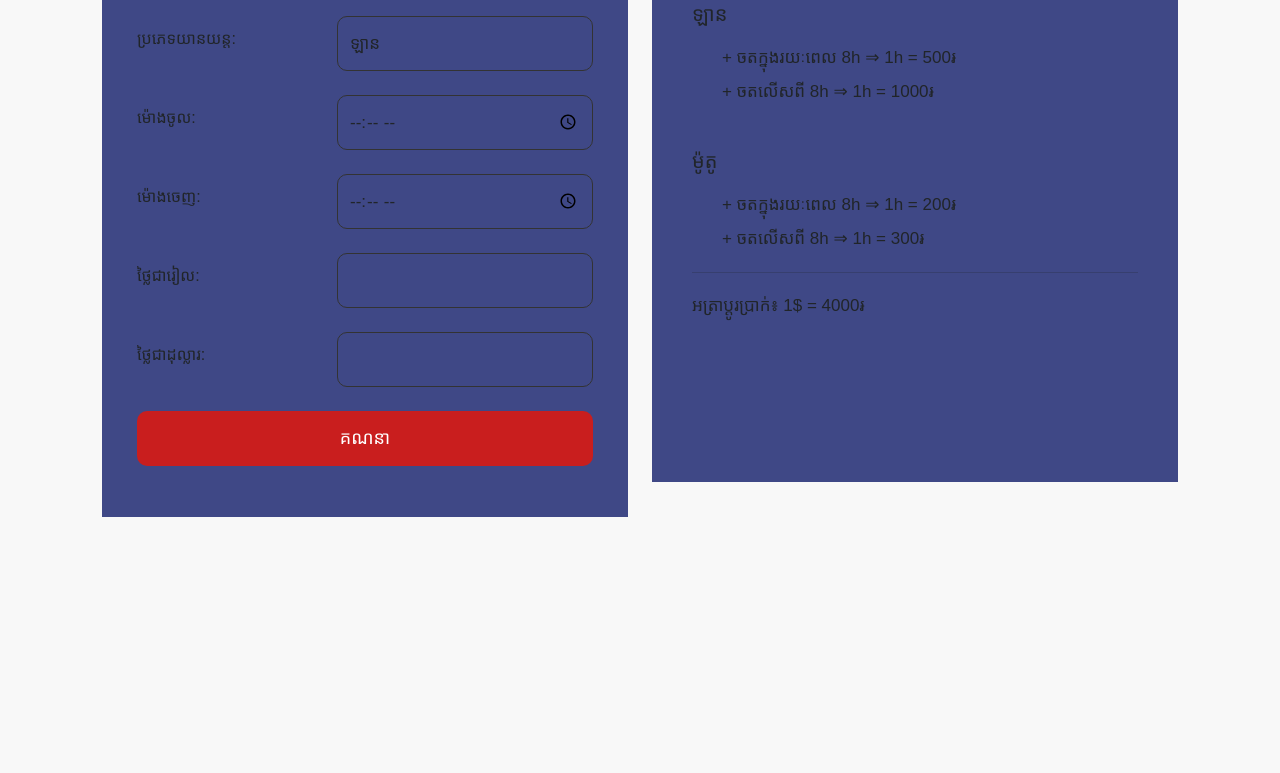
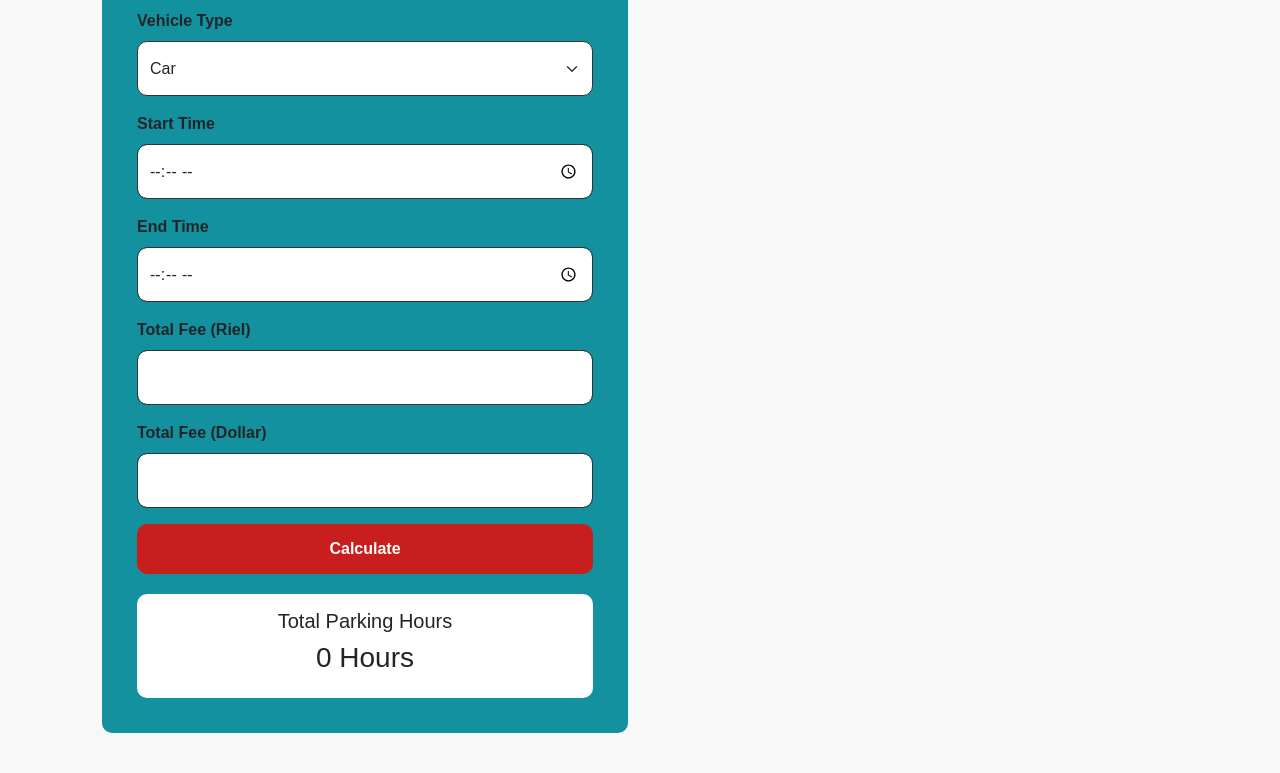
Before and after one commit to cheatthearadev/Final_exam_parkingcalculator, a plain HTML site: page Final_exam/index.html in a window 1280 px wide. Shown: the part 128-901 px from the top of the page. Before the commit the page ends 800 px from the top, so only its background shows below. Drawn offline with nearby package versions, Linux system fonts and the light colour scheme; a web font is replaced by a local one.

Commit message:
first commit

```diff
--- a/Final_exam/index.html
+++ b/Final_exam/index.html
@@ -1,19 +1,15 @@
-
 <!DOCTYPE html>
-<html lang="km">
+<html lang="en">
 <head>
     <meta charset="UTF-8">
     <meta name="viewport" content="width=device-width, initial-scale=1.0">
-    <title>Parking Calculator</title>
-
+    <title>Parking Fee Calculator</title>
     <link href="https://cdn.jsdelivr.net/npm/bootstrap@5.3.3/dist/css/bootstrap.min.css" rel="stylesheet">
-
-    <link href="https://fonts.googleapis.com/css2?family=Battambang:wght@400;700&display=swap" rel="stylesheet">
 
     <style>
         body {
             background: #f8f8f8;
-            font-family: 'Battambang', sans-serif;
+            font-family: Arial, sans-serif;
         }
 
         .main-container {
@@ -21,84 +17,50 @@
             margin: 40px auto;
         }
 
-        .calculator, .price-info {
-            background: #3f4886;
+        .calculator,
+        .price-info {
+            background: #14919f;
             padding: 35px;
             min-height: 570px;
+            border-radius: 10px;
         }
 
-        .calculator h4 {
-            color: white;
-            text-align: center;
-            margin-bottom: 40px;
-        }
-
-        .form-control, .form-select {
+        .form-control,
+        .form-select {
             height: 55px;
             border: 1.5px solid #333;
             border-radius: 10px;
-            background: transparent;
-            font-size: 17px;
         }
 
-        .form-control:focus, .form-select:focus {
-            border-color: #c91e1e;
-            box-shadow: none;
+        .calculate-btn {
+            background: #c91e1e;
+            color: white;
+            height: 50px;
+            border-radius: 10px;
+            font-weight: bold;
         }
 
-        .form-label {
-            font-size: 16px;
-        }
-
-        .btn-calculate {
-            background: #c91e1e;
-            color: white;
-            height: 55px;
-            border: none;
-            border-radius: 10px;
-            font-size: 18px;
-            width: 100%;
-        }
-
-        .btn-calculate:hover {
+        .calculate-btn:hover {
             background: #a81717;
             color: white;
         }
 
-        .price-info {
-            padding: 90px 40px;
-        }
-
-        .price-info h5 {
-            margin-bottom: 15px;
-        }
-
-        .price-info p {
-            line-height: 2;
-            font-size: 17px;
-            margin-left: 30px;
-        }
-
-        .result {
-            background: rgba(255,255,255,0.5);
+        .result-box {
+            background: white;
             padding: 15px;
             border-radius: 10px;
             margin-top: 20px;
-            display: none;
         }
 
-        @media(max-width: 768px) {
+        @media (max-width: 768px) {
             .main-container {
-                margin: 15px auto;
+                margin: 20px auto;
             }
 
-            .calculator, .price-info {
+            .calculator,
+            .price-info {
                 min-height: auto;
                 padding: 25px;
-            }
-
-            .price-info {
-                padding: 35px 25px;
             }
         }
     </style>
@@ -107,137 +69,69 @@
 <body>
 
 <div class="container main-container">
-
     <div class="row g-4">
 
-        <!-- Calculator -->
         <div class="col-md-6">
+            <div class="calculator">
+                <h2 class="text-center mb-4">Parking Fee Calculator</h2>
 
-            <div class="calculator">
-
-                <h4>គណនាថ្លៃចតយានយន្ត</h4>
-
-                <div class="row align-items-center mb-4">
-                    <div class="col-5">
-                        <label class="form-label">ប្រភេទយានយន្ត:</label>
+                <div class="mb-3">
+                    <label class="form-label fw-bold">Vehicle Type</label>
+                    <select id="vehicle" class="form-select">
+                        <option value="car">Car</option>
+                        <option value="motorcycle">Motorcycle</option>
+                    </select>
                 </div>
 
-                    <div class="col-7">
-                        <select id="vehicle" class="form-select">
-                            <option value="car">ឡាន</option>
-                            <option value="motorcycle">ម៉ូតូ</option>
-                        </select>
+                <div class="mb-3">
+                    <label class="form-label fw-bold">Start Time</label>
+                    <input type="time" id="startTime" class="form-control">
+                </div>
+
+                <div class="mb-3">
+                    <label class="form-label fw-bold">End Time</label>
+                    <input type="time" id="endTime" class="form-control">
+                </div>
+
+                <div class="mb-3">
+                    <label class="form-label fw-bold">Total Fee (Riel)</label>
+                    <input type="text" id="riel" class="form-control" readonly>
+                </div>
+
+                <div class="mb-3">
+                    <label class="form-label fw-bold">Total Fee (Dollar)</label>
+                    <input type="text" id="dollar" class="form-control" readonly>
+                </div>
+
+                <button onclick="calculate()" class="btn calculate-btn w-100">
+                    Calculate
+                </button>
+
+                <div class="result-box text-center">
+                    <h5>Total Parking Hours</h5>
+                    <h3 id="hours">0 Hours</h3>
+                    <p id="message" class="mb-0 text-danger"></p>
+                </div>
             </div>
         </div>
 
-                <div class="row align-items-center mb-4">
-                    <div class="col-5">
-                        <label class="form-label">ម៉ោងចូល:</label>
-                    </div>
-
-                    <div class="col-7">
-                        <input type="time" id="startTime" class="form-control">
-                    </div>
-                </div>
-
-                <div class="row align-items-center mb-4">
-                    <div class="col-5">
-                        <label class="form-label">ម៉ោងចេញ:</label>
-                    </div>
-
-                    <div class="col-7">
-                        <input type="time" id="endTime" class="form-control">
-                    </div>
-                </div>
-
-                <div class="row align-items-center mb-4">
-                    <div class="col-5">
-                        <label class="form-label">ថ្លៃជារៀល:</label>
-                    </div>
-
-                    <div class="col-7">
-                        <input type="text" id="riel" class="form-control" readonly>
-                    </div>
-                </div>
-
-                <div class="row align-items-center mb-4">
-                    <div class="col-5">
-                        <label class="form-label">ថ្លៃជាដុល្លារ:</label>
-                    </div>
-
-                    <div class="col-7">
-                        <input type="text" id="dollar" class="form-control" readonly>
-                    </div>
-                </div>
-
-                <button class="btn-calculate" onclick="calculate()">
-                    គណនា
-                </button>
-
-                <div id="result" class="result text-center">
-                    <strong id="hours"></strong>
-                </div>
-
-                <div id="message" class="text-danger mt-3"></div>
 
     </div>
 </div>
 
-
-        <!-- Price Information -->
-        <div class="col-md-6">
-
-            <div class="price-info">
-
-                <h5>ឡាន</h5>
-
-                <p>
-                    + ចតក្នុងរយៈពេល 8h
-                    ⇒ 1h = 500៛
-                    <br>
-                    + ចតលើសពី 8h
-                    ⇒ 1h = 1000៛
-                </p>
-
-                <br>
-
-                <h5>ម៉ូតូ</h5>
-
-                <p>
-                    + ចតក្នុងរយៈពេល 8h
-                    ⇒ 1h = 200៛
-                    <br>
-                    + ចតលើសពី 8h
-                    ⇒ 1h = 300៛
-                </p>
-
-                <hr>
-
-                <p class="ms-0">
-                    អត្រាប្តូរប្រាក់៖ 1$ = 4000៛
-                </p>
-
-            </div>
-        </div>
-
-    </div>
-</div>
-
-
 <script>
-
     function calculate() {
-
         let vehicle = document.getElementById("vehicle").value;
         let startTime = document.getElementById("startTime").value;
         let endTime = document.getElementById("endTime").value;
 
+        let rielInput = document.getElementById("riel");
+        let dollarInput = document.getElementById("dollar");
+        let hoursDisplay = document.getElementById("hours");
         let message = document.getElementById("message");
-    let result = document.getElementById("result");
 
         if (startTime === "" || endTime === "") {
-        message.innerText = "សូមបញ្ចូលម៉ោងចូល និងម៉ោងចេញ!";
-        result.style.display = "none";
+            message.innerText = "Please select start time and end time!";
             return;
         }
 
@@ -249,37 +143,34 @@ function calculate() {
 
         let totalMinutes = endMinutes - startMinutes;
 
-    if (totalMinutes <= 0) {
-        totalMinutes += 1440;
+        if (totalMinutes < 0) {
+            totalMinutes += 24 * 60;
+        }
+
+        if (totalMinutes === 0) {
+            message.innerText = "Start time and end time cannot be the same!";
+            return;
         }
 
         let hours = Math.ceil(totalMinutes / 60);
 
-    let price = 0;
+        let pricePerHour = 0;
 
         if (vehicle === "car") {
-        price = hours <= 8 ? 500 : 1000;
+            pricePerHour = hours <= 8 ? 500 : 1000;
         } else {
-        price = hours <= 8 ? 200 : 300;
+            pricePerHour = hours <= 8 ? 200 : 300;
         }
 
-    let totalRiel = hours * price;
+        let totalRiel = hours * pricePerHour;
         let totalDollar = totalRiel / 4000;
 
-    document.getElementById("riel").value =
-        totalRiel.toLocaleString() + " ៛";
+        rielInput.value = totalRiel.toLocaleString() + " ៛";
+        dollarInput.value = "$" + totalDollar.toFixed(2);
 
-    document.getElementById("dollar").value =
-        "$ " + totalDollar.toFixed(2);
-
-    document.getElementById("hours").innerText =
-        "រយៈពេលចតសរុប: " + hours + " ម៉ោង";
-
+        hoursDisplay.innerText = hours + " Hours";
         message.innerText = "";
-    result.style.display = "block";
-
     }
-
 </script>
 
 </body>
```
Lines whose indentation alone changed are shown as unchanged.
